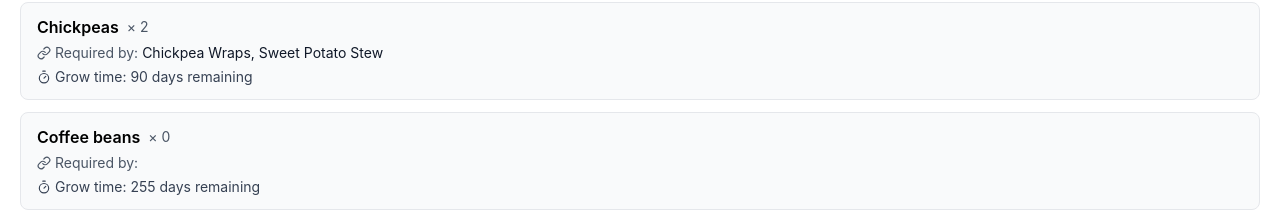
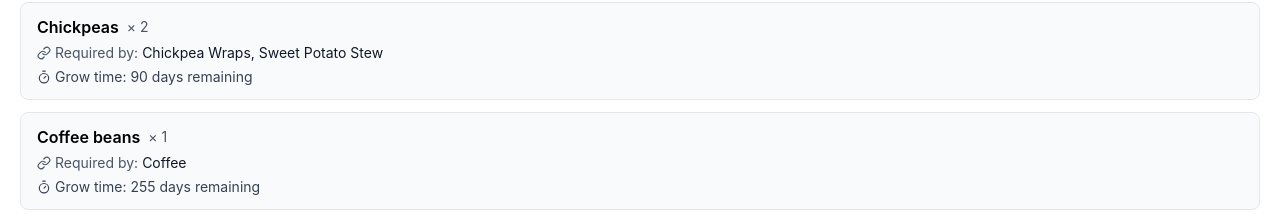
Before and after one commit to StrawberrySugars/Liftoff, a SvelteKit app: page /recommended in a window 1280 px wide. Shown: the part 379-599 px from the top of the page. Built offline with nearby package versions, Linux system fonts and the light colour scheme.

Commit message:
fixed recommended coffee beans/tea leaves

```diff
--- a/src/routes/recommended/+page.svelte
+++ b/src/routes/recommended/+page.svelte
@@ -21,17 +21,12 @@
 		].sort());
 
 	function mealsForPlant(plant: string) {
-		if (getPlantId(1)) {
-			return $foods
-				.filter((food) => food.requiredPlants.includes(plant))
-				.map((food) => food.name)
-				.sort();
-		} else {
-			return $beverages
-				.filter((beverage) => beverage.requiredPlants.includes(plant))
-				.map((beverage) => beverage.name)
-				.sort();
-		}
+		const allItems = [...$foods, ...$beverages];
+
+		return allItems
+			.filter((item) => item.requiredPlants.includes(plant))
+			.map((item) => item.name)
+			.sort();
 	}
 
 	function growTimeForPlant(plant: string) {
@@ -39,15 +34,11 @@
 	}
 
 	function quantityForPlant(plant: string) {
-		if (getPlantId(1)) {
-			return $foods
-				.filter((food) => food.requiredPlants.includes(plant) && food.amount > 0)
-				.reduce((sum, food) => sum + food.amount, 0);
-		} else {
-			return $beverages
-				.filter((beverage) => beverage.requiredPlants.includes(plant) && beverage.amount > 0)
-				.reduce((sum, beverage) => sum + beverage.amount, 0);
-		}
+		const allItems = [...$foods, ...$beverages];
+
+		return allItems
+			.filter((item) => item.requiredPlants.includes(plant) && item.amount > 0)
+			.reduce((sum, item) => sum + item.amount, 0);
 	}
 </script>
 
```
